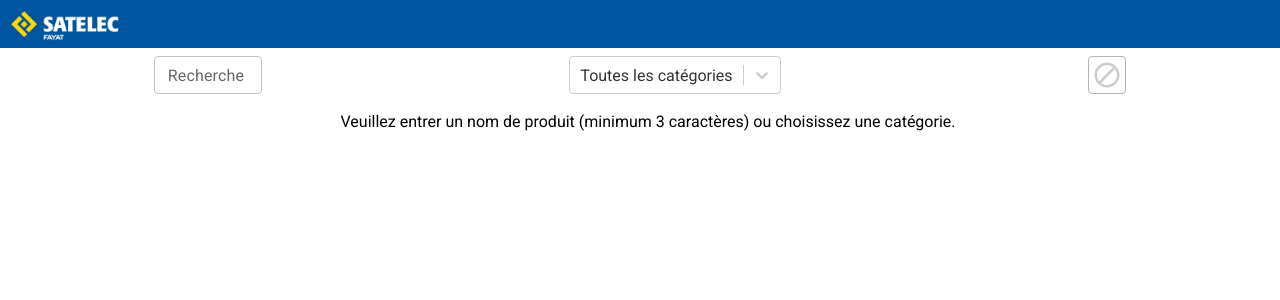
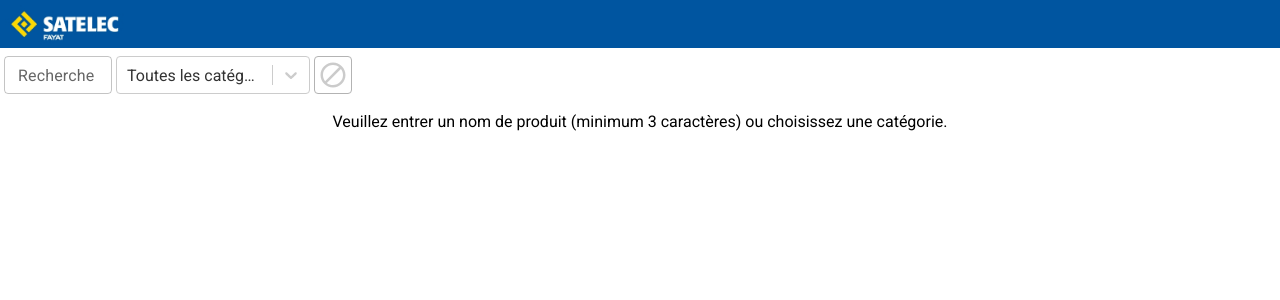
Before and after one commit to stinkyFerret01/Satelec-Code-Helper, a React (Create React App) app: page / in a window 1280 px wide. Shown: the top 300 px of the page. Built offline with nearby package versions, Linux system fonts and the light colour scheme.

Commit message:
styles: few modification to optimize UI

```diff
--- a/src/App.css
+++ b/src/App.css
@@ -18,6 +18,8 @@
     z-index: 2;
 
     background-color: rgba(240, 240, 240, 0.9);
+    /* background-color: rgba(255, 216, 0, 0.9); */
+
     pointer-events: auto;
     position: fixed;
 
--- a/src/components/CodeSearcher.js
+++ b/src/components/CodeSearcher.js
@@ -16,7 +16,7 @@ const CodeSearcher = () => {
   };
 
   useEffect(() => {
-    // console.log("CS");
+    // console.log("CodeSearcher");
     if (
       searchInput.length < 3 &&
       selectedCategory === "Toutes les catégories"
@@ -29,7 +29,11 @@ const CodeSearcher = () => {
 
         const matchesSearch =
           normalizeString(product.name).includes(normalizedSearchInput) ||
-          normalizeString(product.description).includes(normalizedSearchInput);
+          normalizeString(product.description).includes(
+            normalizedSearchInput
+          ) ||
+          (product.keyWord &&
+            normalizeString(product.keyWord).includes(normalizedSearchInput));
 
         const matchesCategory =
           selectedCategory === "Toutes les catégories" ||
--- a/src/components/ProductsDisplayer.js
+++ b/src/components/ProductsDisplayer.js
@@ -3,7 +3,7 @@ import ProductDisplayer from "./ProductDisplayer";
 
 const ProductsDisplayer = ({ productsList }) => {
   useEffect(() => {
-    // console.log("PD");
+    // console.log("ProductsDisplayer");
   }, [productsList]);
 
   return (
--- a/src/components/SearchFilters.js
+++ b/src/components/SearchFilters.js
@@ -12,14 +12,14 @@ const SearchFilters = ({
   setSelectedCategory,
   productsList,
 }) => {
+  const selectInputRef = useRef();
+
   const categories = [...new Set(products.map((product) => product.category))];
   const categoryOptions = ["Toutes les catégories", ...categories].map(
     (option) => {
       return { value: option, label: option };
     }
   );
-
-  const selectInputRef = useRef();
 
   const handleInputChange = (event) => {
     setSearchInput(event.target.value);
@@ -31,7 +31,6 @@ const SearchFilters = ({
   };
 
   const handleFiltersReset = () => {
-    setSelectedCategory({ ...categoryOptions[0] });
     selectInputRef.current.setValue(categoryOptions[0]);
     setSearchInput("");
   };
--- a/src/styles/code-searcher.css
+++ b/src/styles/code-searcher.css
@@ -1,12 +1,12 @@
 .code-searcher {
     height: calc(100vh - 48px);
     max-height: calc(100vh - 48px);
-
     width: 100vw;
-    overflow: hidden;
-    overflow-y: scroll;
 
     display: flex;
     flex-direction: column;
     align-items: center;
+
+    overflow: hidden;
+    overflow-y: scroll;
 }
--- a/src/styles/header.css
+++ b/src/styles/header.css
@@ -1,10 +1,10 @@
 .Header {
+    background-color: #0055A0;
+
     box-sizing: border-box;
-    /* height: 3rem; */
     height: 48px;
     width: 100vw;
     padding: 5px;
-    background-color: #0055A0;
 }
 
 .HeaderImage {
--- a/src/styles/products-displayer.css
+++ b/src/styles/products-displayer.css
@@ -10,11 +10,12 @@
 }
 
 .filter-rules {
+    width: 100%;
+    margin-top: 1rem;
+
     display: flex;
-    margin-top: 1rem;
     justify-content: center;
     text-align: center;
-    width: 100vw;
 }
 
 .product-displayer {
@@ -22,14 +23,14 @@
 }
 
 .product-detail {
-    background-color: white;
+    background-color: rgba(255, 216, 0, 1);
     border: solid black 2px;
+    border-radius: 8px;
 
+    width: 88%;
     padding: 4px 8px 4px 8px;
-    /* height: 30%; */
-    width: 88%;
+
 }
-
 .detail {
     min-width: 100px;
 }
--- a/src/styles/search-filters.css
+++ b/src/styles/search-filters.css
@@ -1,19 +1,20 @@
 .search-filters {
     box-sizing: border-box;
-    padding: 8px 0px 8px 0px;
+    padding: 8px 4px 8px 4px;
     height: 48px;
     width: 100vw;
 
     display: flex;
-    justify-content: space-around;
+    /* justify-content: space-around; */
 }
 
-.filter-inputs {
+/* .filter-inputs {
+    width: 100vw;
+
     display: flex;
-    justify-content: center;
-    width: 100vw;
-}
-
+    justify-content: space-around;
+} */
+/* .input-filter */
 .input-filter .MuiOutlinedInput-root {
     max-height: 38px;
     width: 108px;
@@ -24,18 +25,22 @@
 .input-filter  .MuiInputLabel-shrink {
     margin-top: -0px;
 }
-.input-filter  .MuiInputLabel-focused {
-    color: blue;
-}
 
 .select-filter {
     min-width: 194px;
+    max-width: 194px;
     max-height: 32px;
+    /* margin-right: 4px; */
+    margin: 0px 4px 0px 4px;
 }
+/* .select-filter:hover {
+   cursor: pointer;
+} */
 
 .reset-filters {
     border: solid #B3B3B3 1px;
     border-radius: 4px;
+
     height: 38px;
     width: 38px;
 }
```
